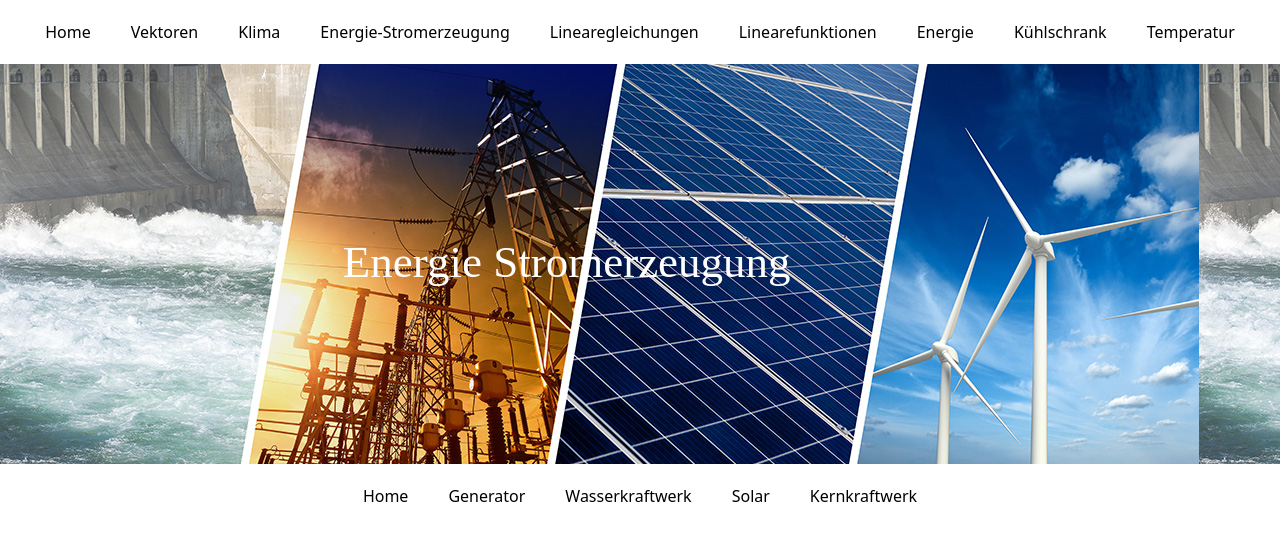
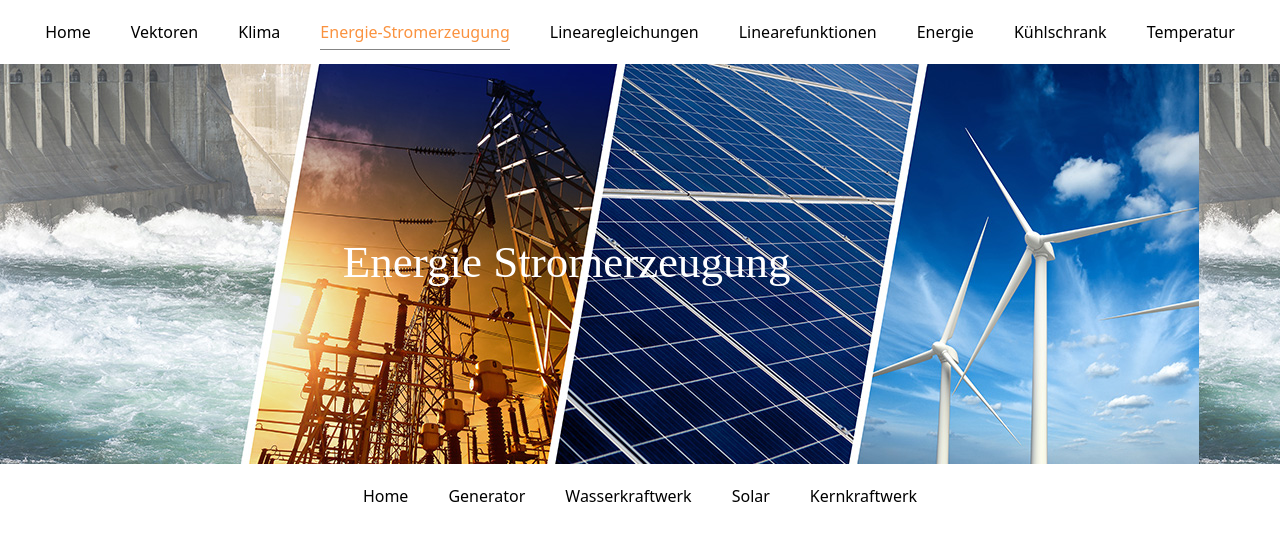
Before and after one commit to BZZ-ab20c/BZZ-ab20c.github.io, a React (Create React App) app in the folder client/: page /energie-stromerzeugung in a window 1280 px wide. Shown: the top 540 px of the page. Built offline with nearby package versions, Linux system fonts and the light colour scheme.

Commit message:
useLocation merge

```diff
--- a/client/package.json
+++ b/client/package.json
@@ -11,6 +11,7 @@
     "create-react-app": "^5.0.0",
     "react": "^17.0.2",
     "react-bootstrap": "^2.0.4",
+    "react-collapsible": "^2.8.4",
     "react-dom": "^17.0.2",
     "react-lottie-player": "^1.4.1",
     "react-router-dom": "^6.2.1",
--- a/client/src/components/Navigation.js
+++ b/client/src/components/Navigation.js
@@ -1,4 +1,4 @@
-import {NavLink, Route, Routes} from "react-router-dom";
+import {NavLink, Route, Routes, useLocation} from "react-router-dom";
 import Vektoren from "../pages/Vektoren";
 import NavItems from "../pages/energie-stromerzeugung/containers/NavItems/NavItems";
 import Klima from "../pages/Klima";
@@ -22,6 +22,8 @@ const Navigation = () => {
         textDecoration: 'underline'
     }
 
+    const { pathname } = useLocation();
+
     return (
         <div>
             <div className="Blog">
@@ -39,7 +41,8 @@ const Navigation = () => {
                             to="/klima"
                             activeStyle={style}>Klima</NavLink></li>
                         <li><NavLink
-                            to="/energie-stromerzeugung/home/"
+                            to="/energie-stromerzeugung"
+                            isActive={() => ['/home/','/kernkraft/','/solar/','/wasserkraftwerk/','/generator/'].includes(pathname)}
                             activeStyle={style}>Energie-Stromerzeugung</NavLink>
                         </li>
                         <li><NavLink
```
